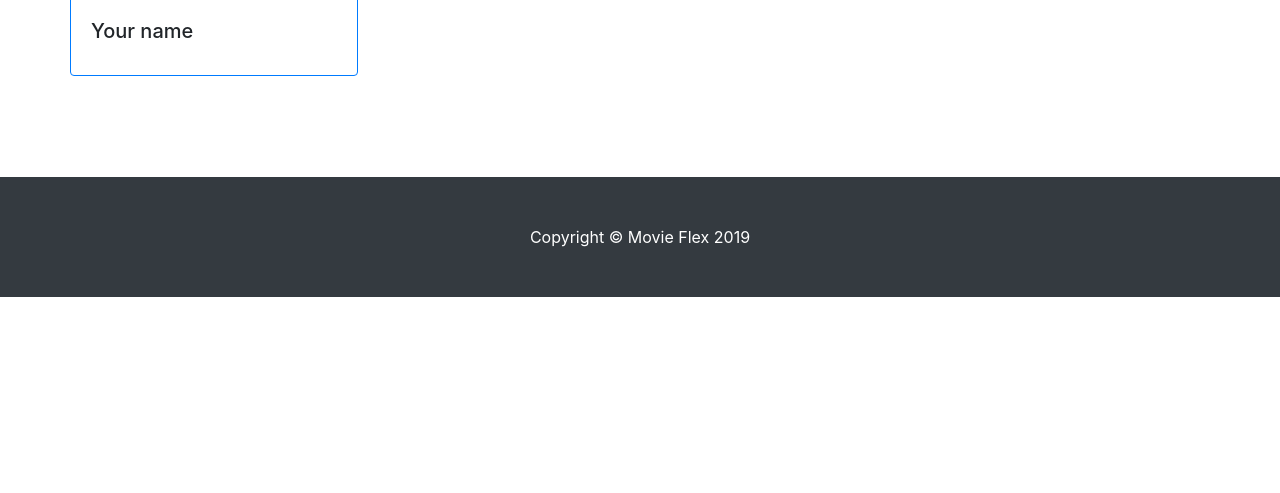
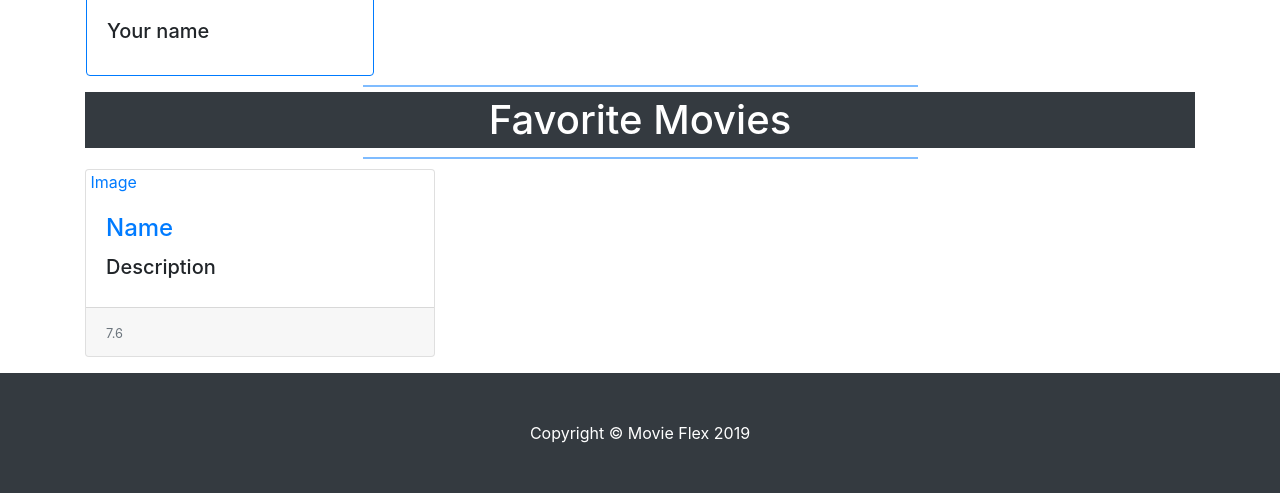
Before and after one commit to belalhamdy/MovieFlex_Website, a PHP site: page /Profile.php in a window 1280 px wide. Shown: the part 503-996 px from the top of the page. Before the commit the page ends 800 px from the top, so only its background shows below. Run offline with PHP 8.4, Linux system fonts and the light colour scheme; some libraries are stand-ins or nearby versions.

Commit message:
Finalizing UI

```diff
--- a/MovieFlex/Movies.php
+++ b/MovieFlex/Movies.php
@@ -67,6 +67,7 @@
                 </div>
               </div>
             </div>
+
           </div>
           <!-- /.row -->
 
--- a/MovieFlex/NavBar.php
+++ b/MovieFlex/NavBar.php
@@ -28,10 +28,14 @@
           <span class="navbar-toggler-icon"></span>
         </button>
         <div class="collapse navbar-collapse" id="navbarResponsive">
+
+          <!--Search Bar-->
           <form class="form-inline my-2 my-lg-0">
             <input class="form-control mr-sm-2" type="search" placeholder="Search" aria-label="Search">
-            <button class="btn btn-outline-Blue my-2 my-sm-0" type="submit">Search</button>
+            <button class="btn btn-outline-primary my-2 my-sm-0" type="submit">Search</button>
           </form>
+
+          <!--Tabs-->
           <ul class="navbar-nav ml-auto">
             <li class="nav-item active">
               <a class="nav-link" href="Home.php?category=home">Home
--- a/MovieFlex/Profile.php
+++ b/MovieFlex/Profile.php
@@ -36,24 +36,15 @@
     </script>
 
     <!-- Page Content -->
-    <div class="container ">
+    <div class="container">
 
-      <div class="row pad-top-5">
-        <div class="card bor-custom" style="width: 18rem;">
+      <div class="row pad-top-5 pl-3">
+        <div class="card bor-custom" style="width: 18rem;" id="card">
           <img width="300" height="420" src="https://cdn-static.egybest.net/serve/movies/art-2732945228-x300.jpg" class="card-img-top" alt="Your Picture">
           <div class="card-body">
             <h5 class="card-title">Your name</h5>
           </div>
         </div>
-        <!--<div class="col-lg-4">
-            <div class="row">
-                <div class="col-lg-4 col-md-6 mb-4">
-                  <div class="card h-100">
-                    <img width="300" height="500" src="https://www.elfagr.com/upload/photo/news/345/9/600x338o/2.jpg" alt="your Picture">
-                  </div>
-                </div>
-              </div>
-        </div>-->
 
         <div class="col-lg-8">
           <br>
@@ -62,20 +53,31 @@
           <h2 class="">Liked Movies</h2>
           <h2 class="">Movies</h2>
         </div>
-        <!--<div class="col-lg-3">
-
-          <h1 class="my-4">Movie Flex</h1>
-          <div class="list-group" id = "mylist">
-            <a href="Home.html?category=home" class="list-group-item">Home</a>
-            <a href="Home.html?category=mostview" class="list-group-item">Most Viewed</a>
-            <a href="Home.html?category=movies" class="list-group-item">Movies</a>
-          </div>
-
-        </div>
         <!-- /.col-lg-3 -->
       </div>
       <!-- /.row -->
+      <div class="Border"></div>
+      <h1 class="pt-1 pb-1 col-sm text-center bg-dark" style="color: white">Favorite Movies</h1>
+      <div class="Border"></div>
+      <div class="row pad-top-5">
+        <!--dp your loop here-->
+        <div class="col-lg-4 col-md-6 mb-4">
+          <div class="card h-100">
+            <a href=""><img class="card-img-top" src=""> Image</a>
+            <div class="card-body">
+              <h4 class="card-title">
+                <a href=>Name</a>
+              </h4>
+              <h5>Description</h5>
+            </div>
+            <div class="card-footer">
+              <small class="text-muted">7.6</small> <!--&#9733; &#9733; &#9733; &#9733; &#9734;-->
+            </div>
+          </div>
+        </div>
 
+      </div>
+      <!--/.row-->
     </div>
     <!-- /.container -->
 
@@ -87,7 +89,11 @@
       <!-- /.container -->
     </footer>
 
-
+    <script>
+      $documnet.ready({
+        $("#card").slideDown();
+      });
+    </script>
 
 
   </body>
--- a/MovieFlex/css/style.css
+++ b/MovieFlex/css/style.css
@@ -43,35 +43,6 @@ html {
   background-color: #007bff;/* rgb(220, 244, 255);*/
 }
 
-.btn-outline-Blue {
-  color: #007bff;
-  background-color: transparent;
-  background-image: none;
-  border-color: #007bff;
-}
-
-.btn-outline-Blue:hover {
-  color: #fff;
-  background-color: #007bff;
-  border-color: #007bff;
-}
-
-.btn-outline-Blue:focus, .btn-outline-Blue.focus {
-  box-shadow: 0 0 0 3px rgba(40, 167, 69, 0.5);
-}
-
-.btn-outline-Blue.disabled, .btn-outline-Blue:disabled {
-  color: #007bff;
-  background-color: transparent;
-}
-
-.btn-outline-Blue:active, .btn-outline-Blue.active,
-.show > .btn-outline-Blue.dropdown-toggle {
-  color: #fff;
-  background-color: #007bff;
-  border-color: #007bff;
-}
-
 .form-control:hover {
   color: #495057;
   background-color: #fff;
@@ -93,7 +64,6 @@ html {
 }
 .pad-top-5 {
   padding-top: 5px;
-
 }
 
 .pad-top-10 {
@@ -132,6 +102,38 @@ body{margin-top:20px;}
   margin-left: 30px;
 }
 
+.pad-right-5{
+  padding-right: 5px;
+}
+
+.fa-heart-o {
+  color: red;
+  cursor: pointer;
+}
+
+.fa-heart {
+  color: red;
+  cursor: pointer;
+}
+
+.pad-left-0{
+  padding-left: 0;
+  padding-right: 0;
+}
+
+.Border {
+  margin-top: 10px;
+  margin-bottom: 5px;
+  margin-left: auto;
+  margin-right: auto;
+  width: 50%;
+  background-color: #007bff;
+  height: 1px;
+  left: 50%;
+  bottom: 0px;
+  transform: translate(0%, -50%);
+}
+
 @media (min-width: 992px) {
   body {
     padding-top: 56px;
```
Also changed, not shown: MovieFlex/AddMovie.php (+9 -7 lines), MovieFlex/Movie.php (+31 -9 lines).
